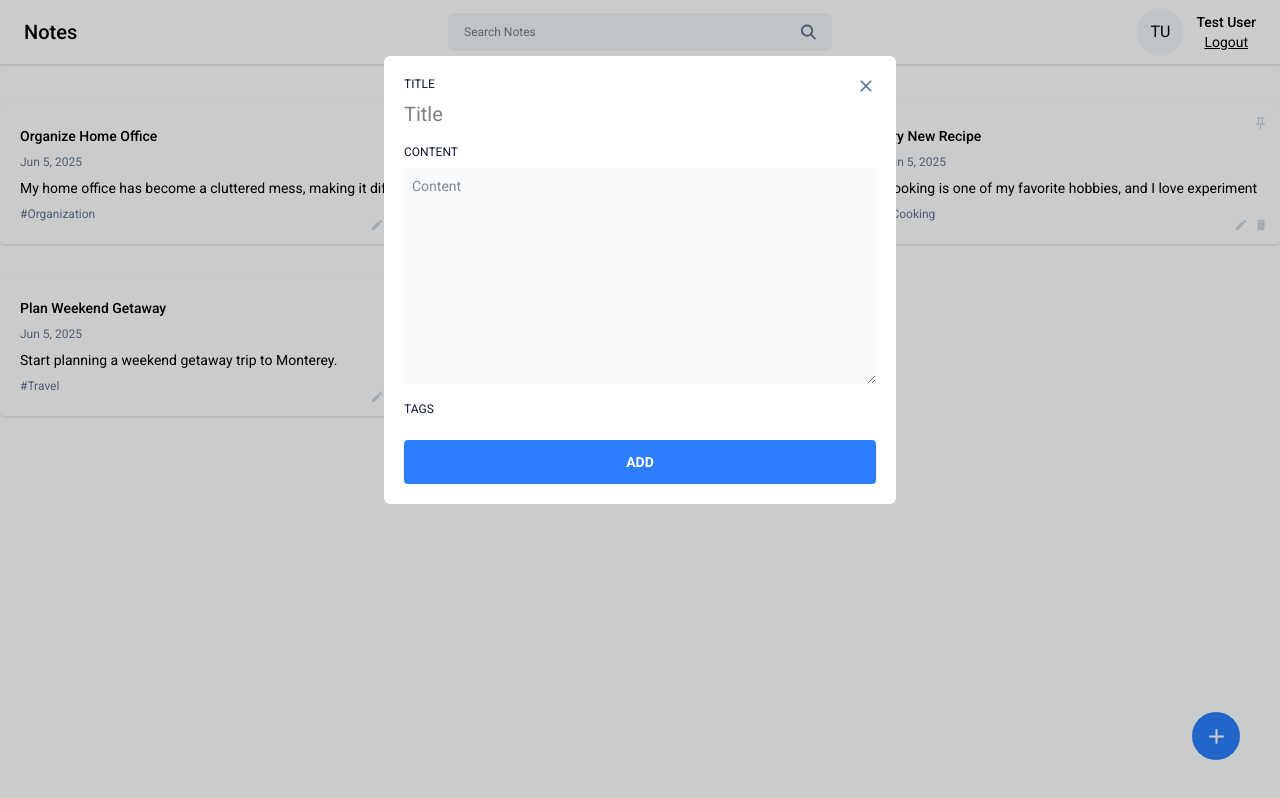
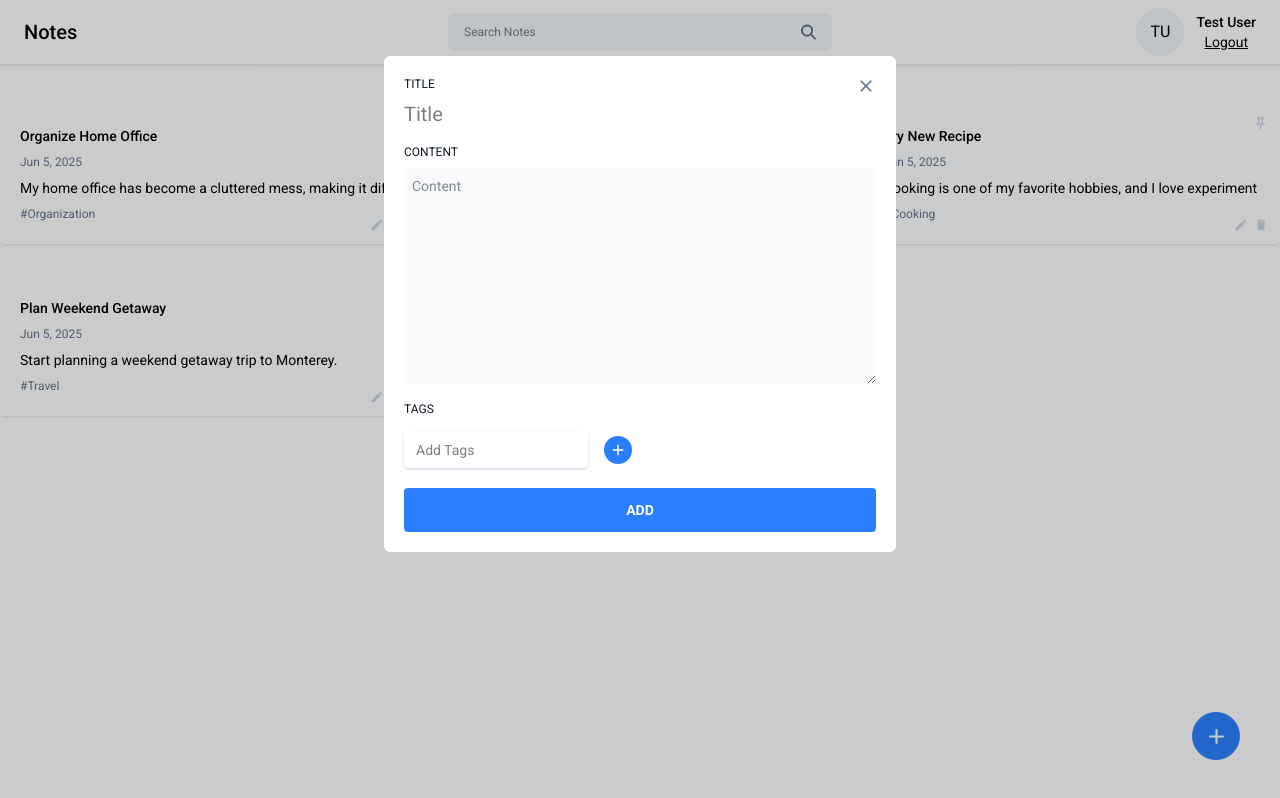
Before and after one commit to pan-cynthia/notely, a React (Vite) app: page / in a window 1280 px wide. Both pictures are taken after a click on the button 1216 px from the left and 736 px from the top of the page. Built offline with nearby package versions, Linux system fonts and the light colour scheme.

Commit message:
add tag component to note

```diff
--- a/src/components/AddEditNote.jsx
+++ b/src/components/AddEditNote.jsx
@@ -1,9 +1,11 @@
 import { IoMdClose } from "react-icons/io";
 import { useState } from "react";
+import Tags from "./Tags";
 
 const AddEditNote = ({noteData, type, onClose}) => {
   const [title, setTitle] = useState("");
   const [content, setContent] = useState("");
+  const [tags, setTags] = useState([]);
   const [error, setError] = useState(null);
 
   const addNote = async () => {}
@@ -44,6 +46,7 @@ const AddEditNote = ({noteData, type, onClose}) => {
       </div>
       <div className="mt-3">
         <label className="text-xs text-slate-900">TAGS</label>
+        <Tags tags={tags} setTags={setTags}/>
       </div>
       {error && <p className="text-sm text-red-500">{error}</p>}
       <button className="w-full p-3 mt-5 text-sm font-bold text-white bg-blue-500 rounded hover:bg-blue-600 cursor-pointer" onClick={handleNote}>ADD</button>
--- /dev/null
+++ b/src/components/Tags.jsx
@@ -0,0 +1,50 @@
+import { MdAdd, MdClose } from "react-icons/md"
+import { useState } from "react";
+
+const Tags = ({tags, setTags}) => {
+  const [inputValue, setInputValue] = useState("");
+
+  const addTag = () => {
+    if (inputValue.trim() !== "") {
+      setTags([...tags, inputValue.trim()]);
+      setInputValue("");
+    }
+  };
+
+  const handleKeyDown = (e) => {
+    if (e.key === "Enter") {
+      addTag();
+    }
+  }
+
+  const removeTag = (tagToRemove) => {
+    setTags(tags.filter((tag) => tag !== tagToRemove));
+  };
+
+  return (
+    <>
+      {
+        tags?.length > 0 && (
+          <div className="flex flex-wrap items-center gap-2 mt-2">
+            {tags.map((tag, index) => (
+              <span key={index} className="flex items-center justify-center gap-1.5 px-3 py-1 text-sm text-slate-900 bg-slate-100 rounded">
+                #{tag}
+                <button className="cursor-pointer" onClick={() => removeTag(tag)}>
+                  <MdClose/>
+                </button>
+              </span>
+            ))}
+          </div>
+        )
+      }
+      <div className="flex items-center gap-4 mt-3">
+        <input type="text" className="text-sm shadow shadow-slate-300 px-3 py-2 rounded outline-none" placeholder="Add Tags" value={inputValue} onChange={(e) => {setInputValue(e.target.value)}} onKeyDown={handleKeyDown}></input>
+        <button className="w-7 h-7 flex items-center justify-center rounded-full bg-blue-500 hover:bg-blue-600" onClick={() => {addTag()}}>
+          <MdAdd className="text-lg text-white"/>
+        </button>
+      </div>
+    </>
+  )
+}
+
+export default Tags
```
